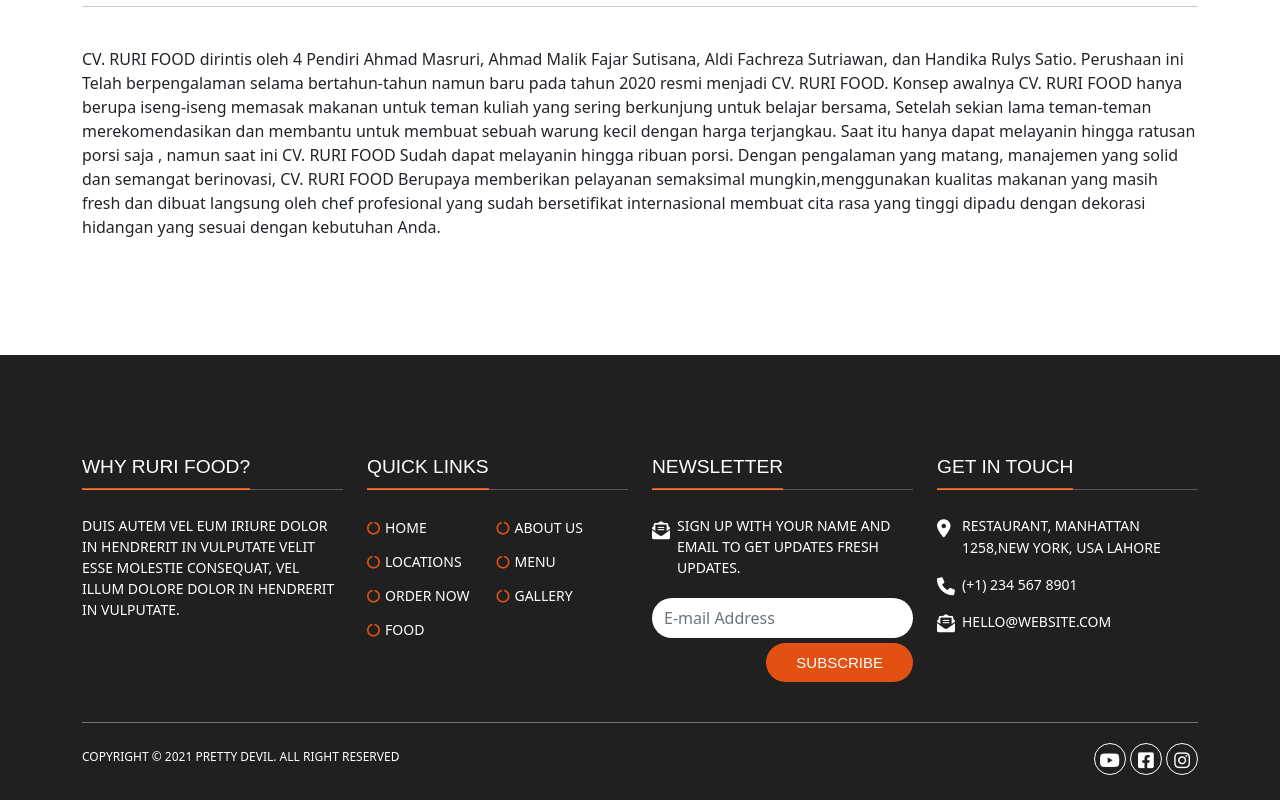
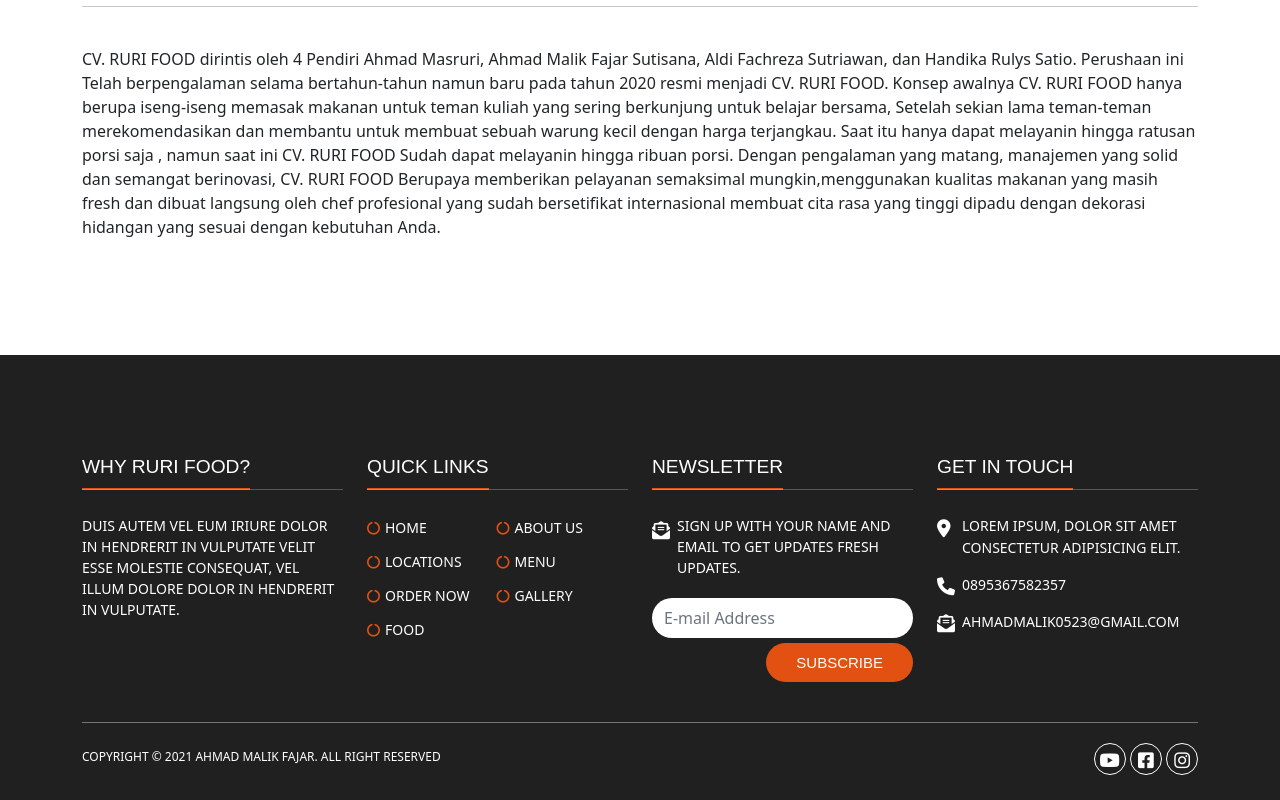
Before and after one commit to Fajar0505/rurifood, a plain HTML site: page aboutus.html in a window 1280 px wide. Shown: the part 457-1257 px from the top of the page. Drawn offline with nearby package versions, Linux system fonts and the light colour scheme; some packages are replaced by stand-ins of ours; a script that the page names is missing; a web font is replaced by a local one.

Commit message:
Add files via upload

```diff
--- a/aboutus.html
+++ b/aboutus.html
@@ -111,10 +111,6 @@
         </div>
       </section>
 
-
-
-
-
     <!-- footer -->
     <footer class="cape">
       <div class="container">
@@ -156,15 +152,15 @@
           <div class="col-md-6 col-lg-3 col-sm-6 footer_column">
             <h4 class="heading">Get in Touch</h4>
             <hr class="half_space">
-            <p class="address"><i class="fas fa-map-marker-alt"></i>Restaurant, Manhattan 1258,New York, USA Lahore</p>
-            <p class="address"><i class="fa fa-phone"></i>(+1) 234 567 8901</p>
-            <p class="address"><i class="fas fa-envelope-open-text"></i><a href="mailto:hello@website.com">hello@website.com</a></p>
+            <p class="address"><i class="fas fa-map-marker-alt"></i>Lorem ipsum, dolor sit amet consectetur adipisicing elit.</p>
+            <p class="address"><i class="fa fa-phone"></i>0895367582357</p>
+            <p class="address"><i class="fas fa-envelope-open-text"></i><a href="mailto:ahmadmalik0523@gmail.com">ahmadmalik0523@gmail.com</a></p>
           </div>
         </div>
         <div class="row">
           <div class="col-md-12">
               <div class="copyright clearfix">
-                <p>Copyright © 2021 Pretty Devil. All Right Reserved</p>
+                <p>Copyright © 2021 Ahmad Malik Fajar. All Right Reserved</p>
                 <ul class="social_icon">
                     <li><a href="#" class="facebook"><i class="fab fa-youtube"></i></a></li>
                     <li><a href="#" class="twitter"><i class="fab fa-facebook-square"></i></a></li>
```
